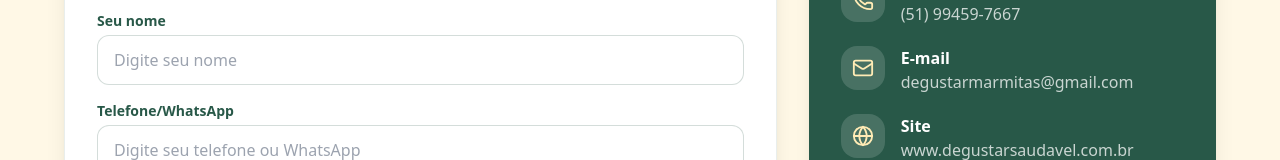
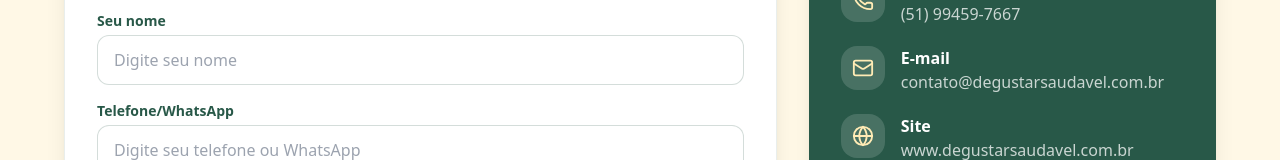
Before and after one commit to filipidegustar/degustar-site, a React (Vite) app: page /contato in a window 1280 px wide. Shown: the part 635-795 px from the top of the page. Built offline with nearby package versions, Linux system fonts and the light colour scheme.

Commit message:
Troca de email para o corporativo

```diff
--- a/src/pages/Contato.jsx
+++ b/src/pages/Contato.jsx
@@ -19,7 +19,7 @@ export default function Contato() {
 
   const telefone = "(51) 99459-7667";
   const telefoneWhatsapp = "5551994597667";
-  const email = "degustarmarmitas@gmail.com";
+  const email = "contato@degustarsaudavel.com.br";
   const site = "www.degustarsaudavel.com.br";
   const instagram = "https://www.instagram.com/degustar.adriana";
 
@@ -29,7 +29,7 @@ export default function Contato() {
   )}`;
 
   const emailLink = `mailto:${email}?subject=Contato pelo site Degustar&body=${encodeURIComponent(
-    `Nome: ${nome}\n\nMensagem: ${mensagem}`
+    `Nome: ${nome}\nTelefone/WhatsApp: ${telefoneContato}\n\nMensagem: ${mensagem}`
   )}`;
 
   async function enviarFormulario(e) {
```
Also changed, not shown: 1 other file (tests, documents, lock files or other folders).
